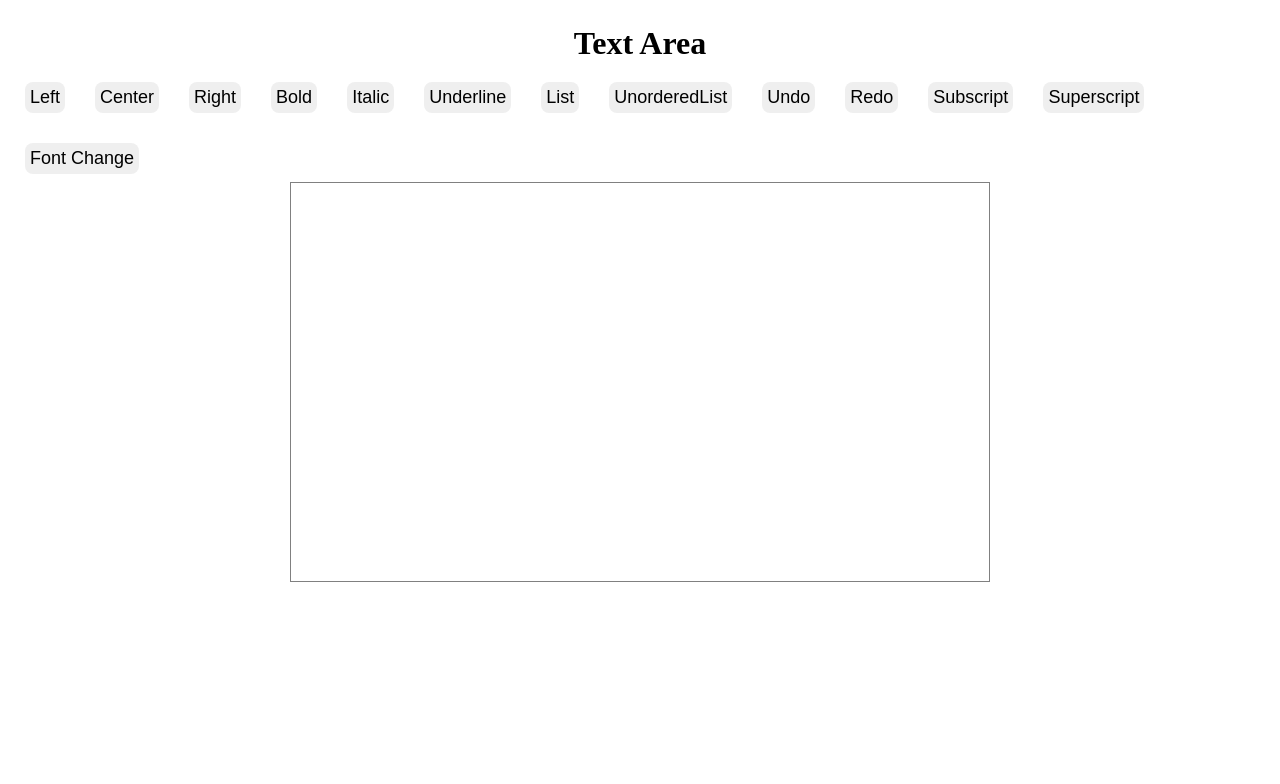
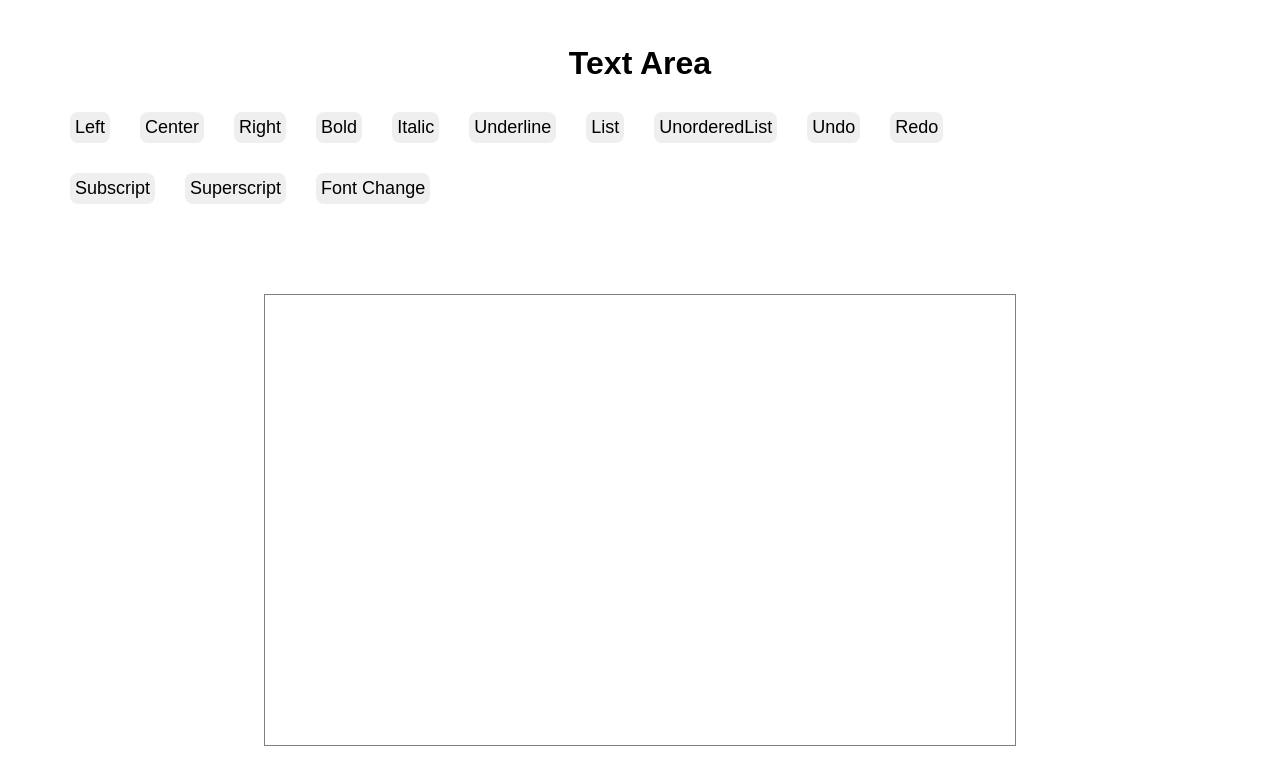
Before and after one commit to sabbir-aust/textarea-editor, a plain HTML site: page index.html in a window 1280 px wide. Drawn offline with Linux system fonts and the light colour scheme.

Commit message:
Update style.css

```diff
--- a/style.css
+++ b/style.css
@@ -1,35 +1,38 @@
-*,
-*:before,
-*:after {
-	box-sizing: border-box;
+*{
 	margin: 5px;
-
+	padding: 5px;
+	font-family: sans-serif;
 }
-
 h1{
     text-align: center;
 	margin-top: 20px;
 
 }
+.toolbar{
+	position: relative;
+	max-width: 1170px;
+	margin: auto;
+}
 
-.toolbar,
+
 .tool-list {
-	display:inline;
-	list-style-type: none;
+	position: relative;
+	display:flex;
+
 	padding: 0;
 	margin: 0;
 	overflow: hidden;
 	border-radius: 10px;
 }
-li {
+/* li {
 	float: left;
-  }
-li button {
+  } */
+/* li button {
 	display: block;
 	text-align: center;
 	padding: 16px;
 	text-decoration: none;
-  }
+  } */
 .tool,
 .tool--btn {
 	display: block;
@@ -43,9 +46,9 @@ li button {
 	border: 1px solid grey;
 	height: 400px;
 	width: 700px;
-
 	font-size: 20px;
+	padding: 25px;
 	margin-left: auto;
 	margin-right: auto;
-	margin-top: 120px;
+	margin-top: 70px;
    }
```
